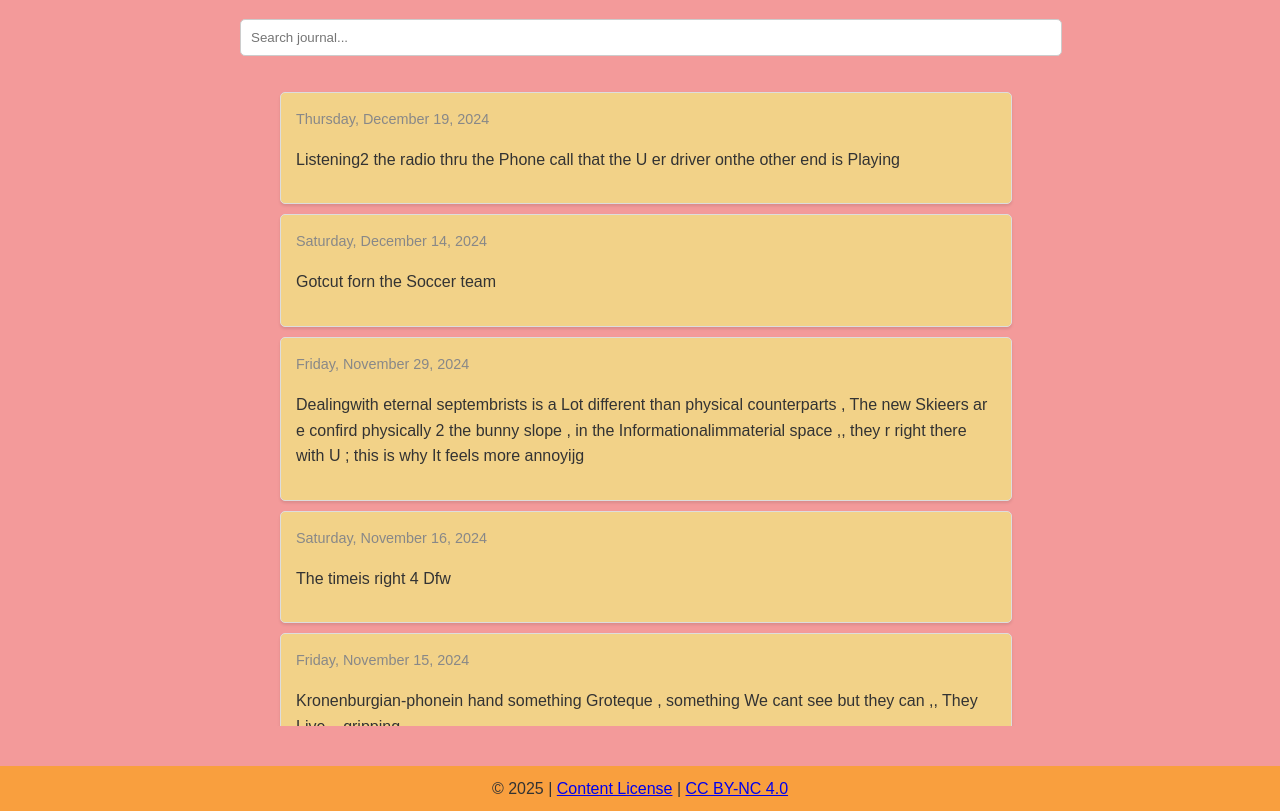
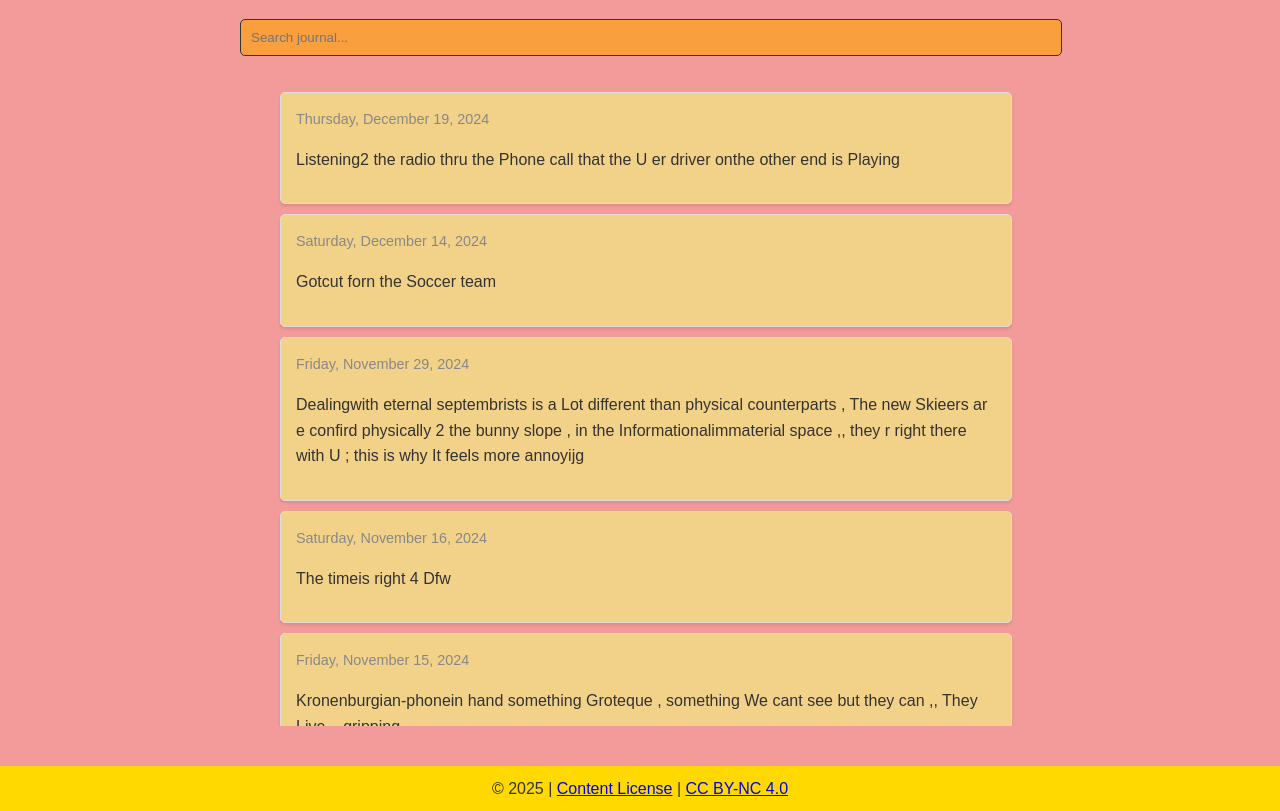
Before and after one commit to dvrawilson/aw, a plain HTML site: page docs/journal.html in a window 1280 px wide. Shown: the part 153-964 px from the top of the page. Drawn offline with Linux system fonts and the light colour scheme.

Commit message:
banana split

```diff
--- a/docs/assets/styles.css
+++ b/docs/assets/styles.css
@@ -59,7 +59,8 @@ main {
 #search-bar {
     width: 100%;
     padding: 10px;
-    border: 1px solid #ccc;
+    border: 1px solid #333;
+    background: #f99f3e;
     border-radius: 5px;
 }
 
@@ -96,7 +97,7 @@ main {
 footer {
     text-align: center;
     padding: 10px;
-    background: #f99f3e;
+    background: #ffd900;
     color: #333;
     margin-top: 20px;
     flex-shrink: 0;
```
